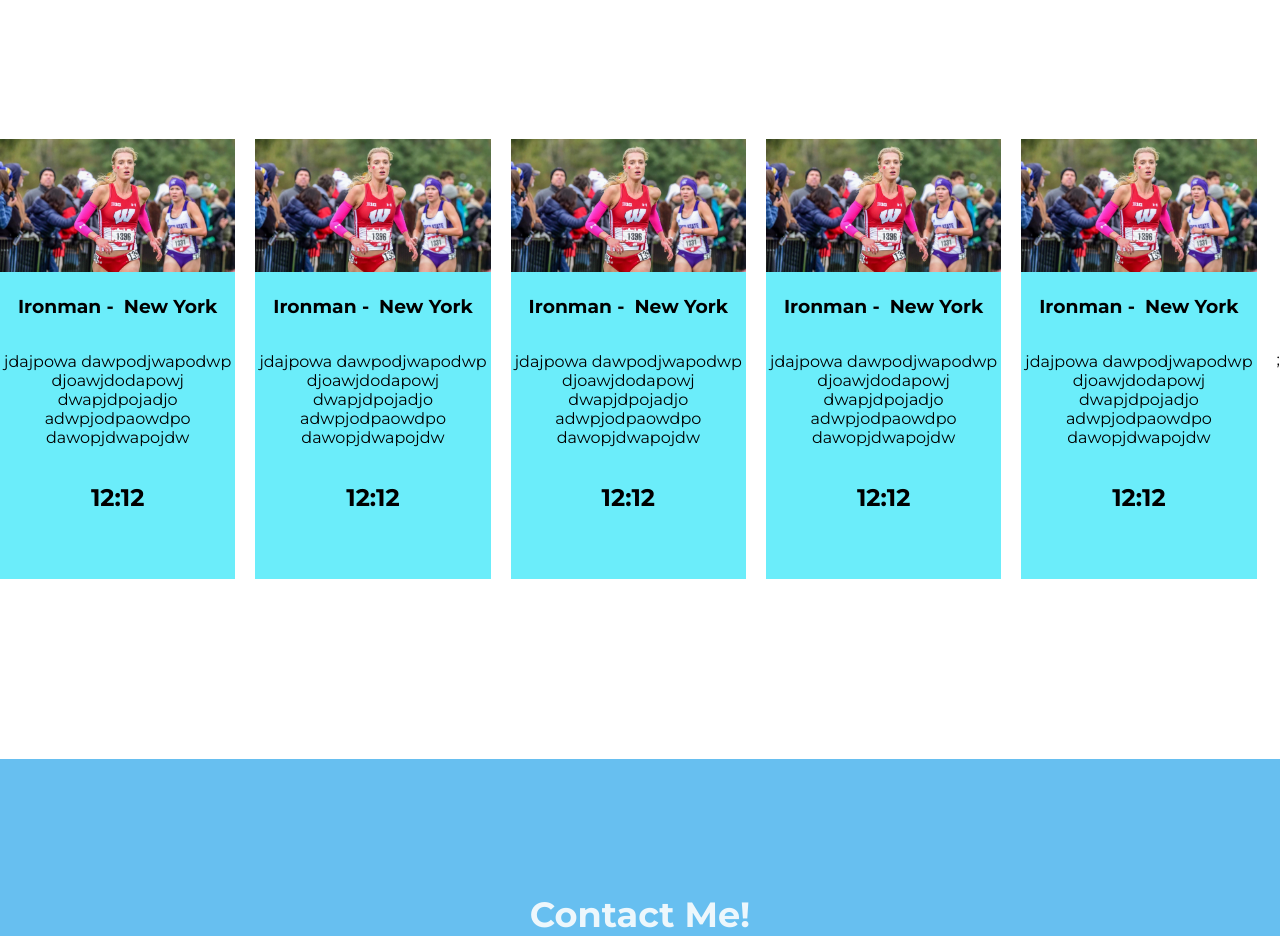
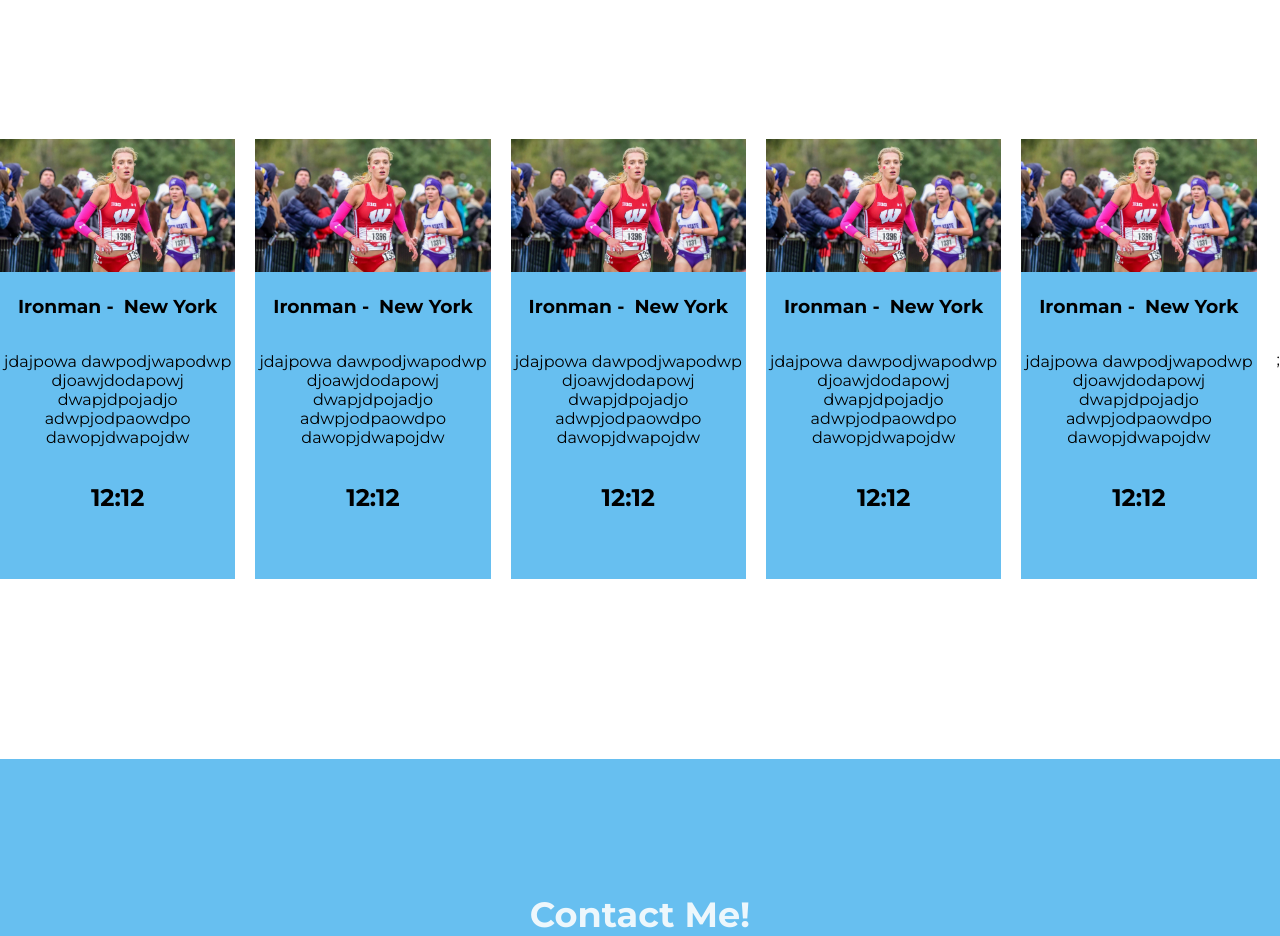
Before and after one commit to NateAnderson500/EsztersFemletes, a React (Create React App) app: page / in a window 1280 px wide. Shown: the part 1700-2636 px from the top of the page. Built offline with nearby package versions, Linux system fonts and the light colour scheme.

Commit message:
site recolor

```diff
--- a/src/App.css
+++ b/src/App.css
@@ -163,7 +163,7 @@
 .event-card-container{
     width: 20%;
     height: 55%;
-    background-color: #6BEDFA;
+    background-color: #67BFF0;
 }
 
 .event-card-img{
```
